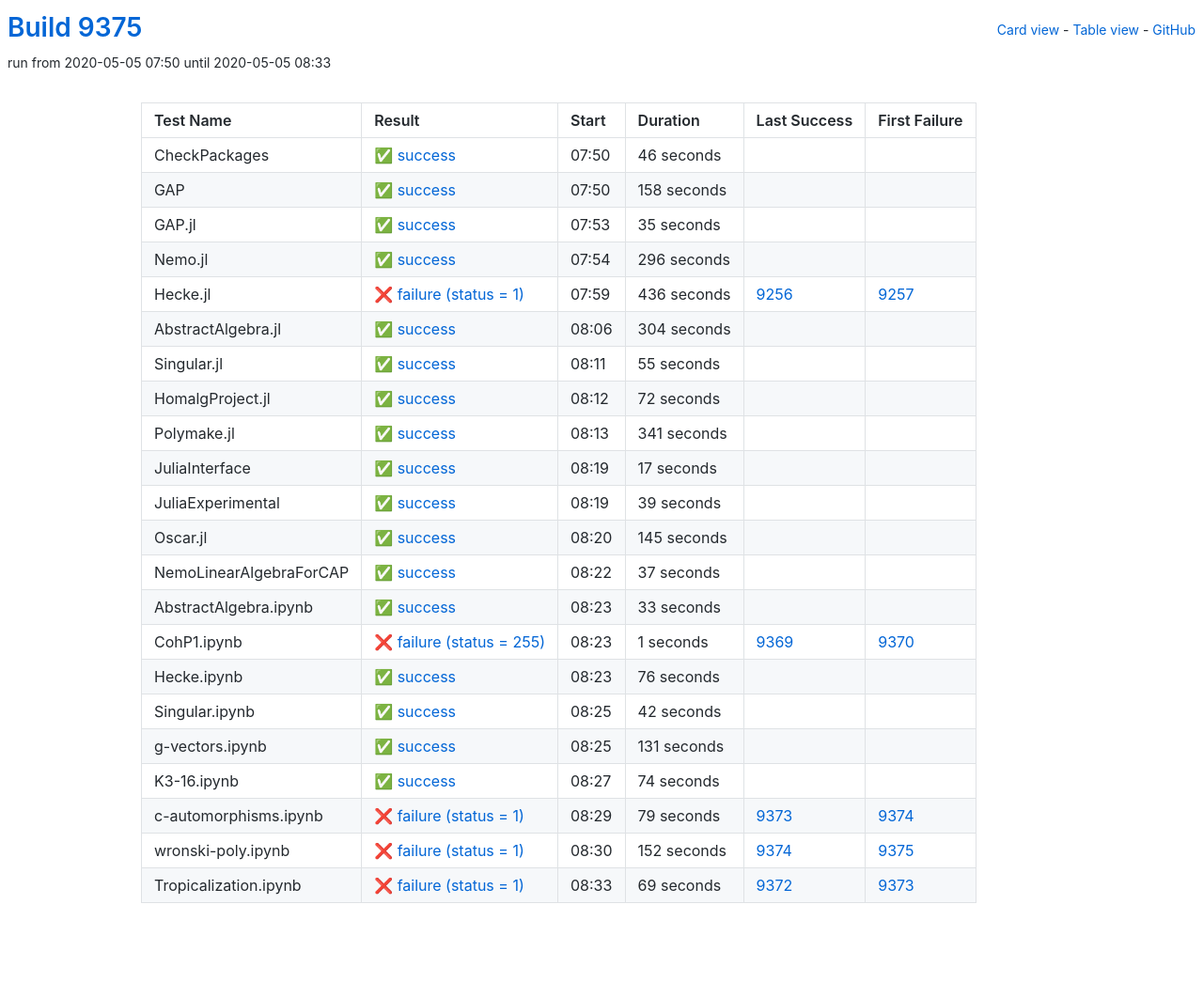
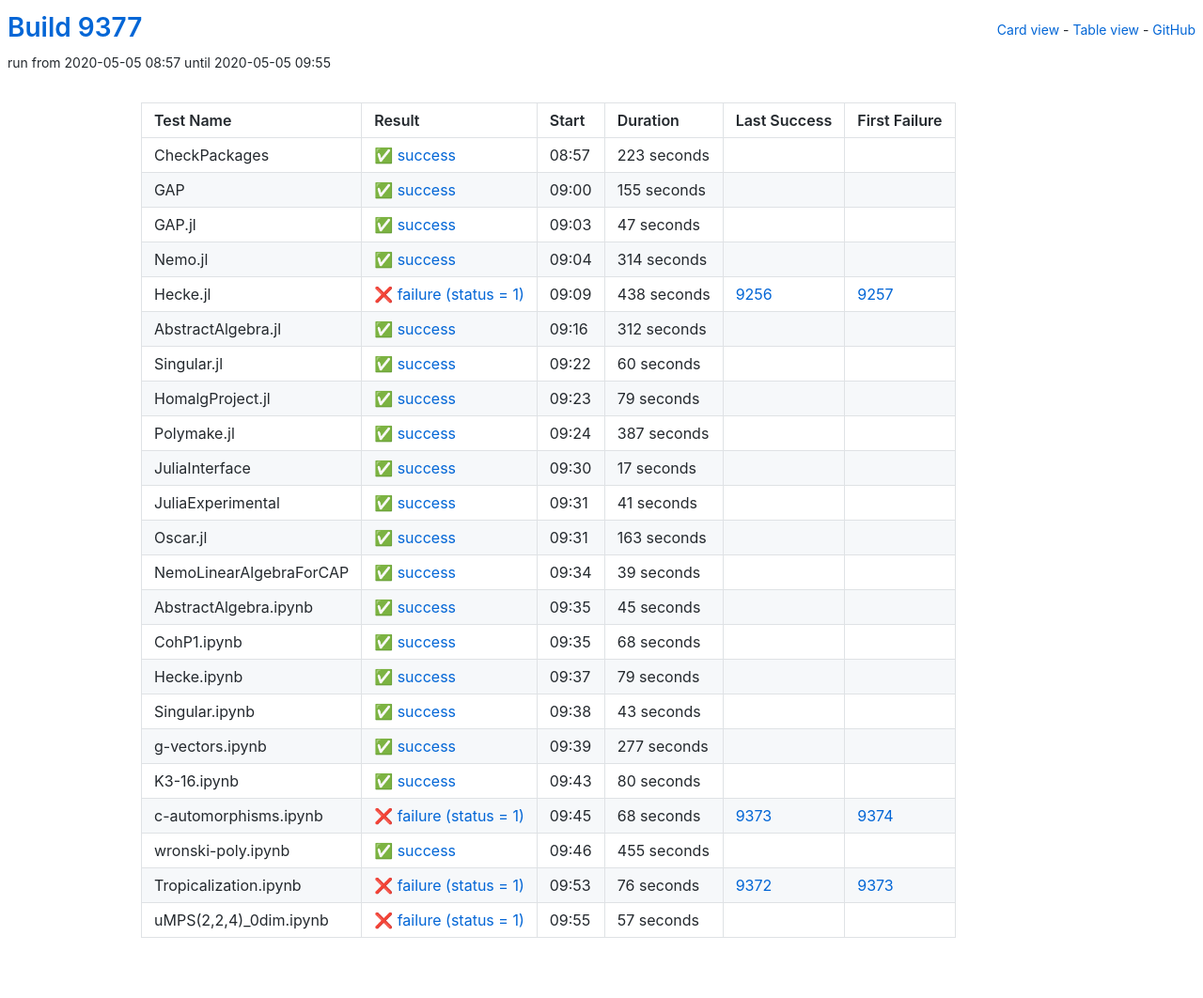
Before and after one commit to oscar-system/oscar-ci-status, a Jekyll site: the page built from table.html, in a window 1280 px wide. Shown: the whole page at 94% size. Built offline with Jekyll 4.4.1, drawn with Linux system fonts in a browser that asks for light colours; before the commit the page ends 1025 px from its top, so only the background shows below that.

Commit message:
Build 9377

```diff
--- a/_data/ci.yml
+++ b/_data/ci.yml
@@ -1,104 +1,104 @@
-build: 9375
-build_url: https://oscarci.mathematik.uni-kl.de/job/oscar/9375/
+build: 9377
+build_url: https://oscarci.mathematik.uni-kl.de/job/oscar/9377/
 job: oscar
 tests:
-- duration: 46
+- duration: 223
   exitcode: 0
   first_failure: false
   first_failure_url: null
   last_success: false
   last_success_url: null
-  log: https://oscarci.mathematik.uni-kl.de/job/oscar/9375/artifact/logs/build-9375/CheckPackages.log
+  log: https://oscarci.mathematik.uni-kl.de/job/oscar/9377/artifact/logs/build-9377/CheckPackages.log
   name: CheckPackages
-  start: 2020-05-05 07:50
+  start: 2020-05-05 08:57
   status: success
   success: true
-- duration: 158
+- duration: 155
   exitcode: 0
   first_failure: false
   first_failure_url: null
   last_success: false
   last_success_url: null
-  log: https://oscarci.mathematik.uni-kl.de/job/oscar/9375/artifact/logs/build-9375/GAP.log
+  log: https://oscarci.mathematik.uni-kl.de/job/oscar/9377/artifact/logs/build-9377/GAP.log
   name: GAP
-  start: 2020-05-05 07:50
+  start: 2020-05-05 09:00
   status: success
   success: true
-- duration: 35
+- duration: 47
   exitcode: 0
   first_failure: false
   first_failure_url: null
   last_success: false
   last_success_url: null
-  log: https://oscarci.mathematik.uni-kl.de/job/oscar/9375/artifact/logs/build-9375/GAP.jl.log
+  log: https://oscarci.mathematik.uni-kl.de/job/oscar/9377/artifact/logs/build-9377/GAP.jl.log
   name: GAP.jl
-  start: 2020-05-05 07:53
+  start: 2020-05-05 09:03
   status: success
   success: true
-- duration: 296
+- duration: 314
   exitcode: 0
   first_failure: false
   first_failure_url: null
   last_success: false
   last_success_url: null
-  log: https://oscarci.mathematik.uni-kl.de/job/oscar/9375/artifact/logs/build-9375/Nemo.jl.log
+  log: https://oscarci.mathematik.uni-kl.de/job/oscar/9377/artifact/logs/build-9377/Nemo.jl.log
   name: Nemo.jl
-  start: 2020-05-05 07:54
+  start: 2020-05-05 09:04
   status: success
   success: true
-- duration: 436
+- duration: 438
   exitcode: 1
   first_failure: 9257
   first_failure_url: https://oscarci.mathematik.uni-kl.de/job/oscar/9257/
   last_success: 9256
   last_success_url: https://oscarci.mathematik.uni-kl.de/job/oscar/9256/
-  log: https://oscarci.mathematik.uni-kl.de/job/oscar/9375/artifact/logs/build-9375/Hecke.jl.log
+  log: https://oscarci.mathematik.uni-kl.de/job/oscar/9377/artifact/logs/build-9377/Hecke.jl.log
   name: Hecke.jl
-  start: 2020-05-05 07:59
+  start: 2020-05-05 09:09
   status: failure
   success: false
-- duration: 304
+- duration: 312
   exitcode: 0
   first_failure: false
   first_failure_url: null
   last_success: false
   last_success_url: null
-  log: https://oscarci.mathematik.uni-kl.de/job/oscar/9375/artifact/logs/build-9375/AbstractAlgebra.jl.log
+  log: https://oscarci.mathematik.uni-kl.de/job/oscar/9377/artifact/logs/build-9377/AbstractAlgebra.jl.log
   name: AbstractAlgebra.jl
-  start: 2020-05-05 08:06
+  start: 2020-05-05 09:16
   status: success
   success: true
-- duration: 55
+- duration: 60
   exitcode: 0
   first_failure: false
   first_failure_url: null
   last_success: false
   last_success_url: null
-  log: https://oscarci.mathematik.uni-kl.de/job/oscar/9375/artifact/logs/build-9375/Singular.jl.log
+  log: https://oscarci.mathematik.uni-kl.de/job/oscar/9377/artifact/logs/build-9377/Singular.jl.log
   name: Singular.jl
-  start: 2020-05-05 08:11
+  start: 2020-05-05 09:22
   status: success
   success: true
-- duration: 72
+- duration: 79
   exitcode: 0
   first_failure: false
   first_failure_url: null
   last_success: false
   last_success_url: null
-  log: https://oscarci.mathematik.uni-kl.de/job/oscar/9375/artifact/logs/build-9375/HomalgProject.jl.log
+  log: https://oscarci.mathematik.uni-kl.de/job/oscar/9377/artifact/logs/build-9377/HomalgProject.jl.log
   name: HomalgProject.jl
-  start: 2020-05-05 08:12
+  start: 2020-05-05 09:23
   status: success
   success: true
-- duration: 341
+- duration: 387
   exitcode: 0
   first_failure: false
   first_failure_url: null
   last_success: false
   last_success_url: null
-  log: https://oscarci.mathematik.uni-kl.de/job/oscar/9375/artifact/logs/build-9375/Polymake.jl.log
+  log: https://oscarci.mathematik.uni-kl.de/job/oscar/9377/artifact/logs/build-9377/Polymake.jl.log
   name: Polymake.jl
-  start: 2020-05-05 08:13
+  start: 2020-05-05 09:24
   status: success
   success: true
 - duration: 17
@@ -107,9 +107,31 @@ tests:
   first_failure_url: null
   last_success: false
   last_success_url: null
-  log: https://oscarci.mathematik.uni-kl.de/job/oscar/9375/artifact/logs/build-9375/JuliaInterface.log
+  log: https://oscarci.mathematik.uni-kl.de/job/oscar/9377/artifact/logs/build-9377/JuliaInterface.log
   name: JuliaInterface
-  start: 2020-05-05 08:19
+  start: 2020-05-05 09:30
+  status: success
+  success: true
+- duration: 41
+  exitcode: 0
+  first_failure: false
+  first_failure_url: null
+  last_success: false
+  last_success_url: null
+  log: https://oscarci.mathematik.uni-kl.de/job/oscar/9377/artifact/logs/build-9377/JuliaExperimental.log
+  name: JuliaExperimental
+  start: 2020-05-05 09:31
+  status: success
+  success: true
+- duration: 163
+  exitcode: 0
+  first_failure: false
+  first_failure_url: null
+  last_success: false
+  last_success_url: null
+  log: https://oscarci.mathematik.uni-kl.de/job/oscar/9377/artifact/logs/build-9377/Oscar.jl.log
+  name: Oscar.jl
+  start: 2020-05-05 09:31
   status: success
   success: true
 - duration: 39
@@ -118,129 +140,118 @@ tests:
   first_failure_url: null
   last_success: false
   last_success_url: null
-  log: https://oscarci.mathematik.uni-kl.de/job/oscar/9375/artifact/logs/build-9375/JuliaExperimental.log
-  name: JuliaExperimental
-  start: 2020-05-05 08:19
+  log: https://oscarci.mathematik.uni-kl.de/job/oscar/9377/artifact/logs/build-9377/NemoLinearAlgebraForCAP.log
+  name: NemoLinearAlgebraForCAP
+  start: 2020-05-05 09:34
   status: success
   success: true
-- duration: 145
+- duration: 45
   exitcode: 0
   first_failure: false
   first_failure_url: null
   last_success: false
   last_success_url: null
-  log: https://oscarci.mathematik.uni-kl.de/job/oscar/9375/artifact/logs/build-9375/Oscar.jl.log
-  name: Oscar.jl
-  start: 2020-05-05 08:20
+  log: https://oscarci.mathematik.uni-kl.de/job/oscar/9377/artifact/logs/build-9377/AbstractAlgebra.ipynb.log
+  name: AbstractAlgebra.ipynb
+  start: 2020-05-05 09:35
   status: success
   success: true
-- duration: 37
+- duration: 68
   exitcode: 0
   first_failure: false
   first_failure_url: null
   last_success: false
   last_success_url: null
-  log: https://oscarci.mathematik.uni-kl.de/job/oscar/9375/artifact/logs/build-9375/NemoLinearAlgebraForCAP.log
-  name: NemoLinearAlgebraForCAP
-  start: 2020-05-05 08:22
+  log: https://oscarci.mathematik.uni-kl.de/job/oscar/9377/artifact/logs/build-9377/CohP1.ipynb.log
+  name: CohP1.ipynb
+  start: 2020-05-05 09:35
   status: success
   success: true
-- duration: 33
+- duration: 79
   exitcode: 0
   first_failure: false
   first_failure_url: null
   last_success: false
   last_success_url: null
-  log: https://oscarci.mathematik.uni-kl.de/job/oscar/9375/artifact/logs/build-9375/AbstractAlgebra.ipynb.log
-  name: AbstractAlgebra.ipynb
-  start: 2020-05-05 08:23
+  log: https://oscarci.mathematik.uni-kl.de/job/oscar/9377/artifact/logs/build-9377/Hecke.ipynb.log
+  name: Hecke.ipynb
+  start: 2020-05-05 09:37
   status: success
   success: true
-- duration: 1
-  exitcode: 255
-  first_failure: 9370
-  first_failure_url: https://oscarci.mathematik.uni-kl.de/job/oscar/9370/
-  last_success: 9369
-  last_success_url: https://oscarci.mathematik.uni-kl.de/job/oscar/9369/
-  log: https://oscarci.mathematik.uni-kl.de/job/oscar/9375/artifact/logs/build-9375/CohP1.ipynb.log
-  name: CohP1.ipynb
-  start: 2020-05-05 08:23
-  status: failure
-  success: false
-- duration: 76
+- duration: 43
   exitcode: 0
   first_failure: false
   first_failure_url: null
   last_success: false
   last_success_url: null
-  log: https://oscarci.mathematik.uni-kl.de/job/oscar/9375/artifact/logs/build-9375/Hecke.ipynb.log
-  name: Hecke.ipynb
-  start: 2020-05-05 08:23
+  log: https://oscarci.mathematik.uni-kl.de/job/oscar/9377/artifact/logs/build-9377/Singular.ipynb.log
+  name: Singular.ipynb
+  start: 2020-05-05 09:38
   status: success
   success: true
-- duration: 42
+- duration: 277
   exitcode: 0
   first_failure: false
   first_failure_url: null
   last_success: false
   last_success_url: null
-  log: https://oscarci.mathematik.uni-kl.de/job/oscar/9375/artifact/logs/build-9375/Singular.ipynb.log
-  name: Singular.ipynb
-  start: 2020-05-05 08:25
+  log: https://oscarci.mathematik.uni-kl.de/job/oscar/9377/artifact/logs/build-9377/g-vectors.ipynb.log
+  name: g-vectors.ipynb
+  start: 2020-05-05 09:39
   status: success
   success: true
-- duration: 131
+- duration: 80
   exitcode: 0
   first_failure: false
   first_failure_url: null
   last_success: false
   last_success_url: null
-  log: https://oscarci.mathematik.uni-kl.de/job/oscar/9375/artifact/logs/build-9375/g-vectors.ipynb.log
-  name: g-vectors.ipynb
-  start: 2020-05-05 08:25
+  log: https://oscarci.mathematik.uni-kl.de/job/oscar/9377/artifact/logs/build-9377/K3-16.ipynb.log
+  name: K3-16.ipynb
+  start: 2020-05-05 09:43
   status: success
   success: true
-- duration: 74
+- duration: 68
+  exitcode: 1
+  first_failure: 9374
+  first_failure_url: https://oscarci.mathematik.uni-kl.de/job/oscar/9374/
+  last_success: 9373
+  last_success_url: https://oscarci.mathematik.uni-kl.de/job/oscar/9373/
+  log: https://oscarci.mathematik.uni-kl.de/job/oscar/9377/artifact/logs/build-9377/c-automorphisms.ipynb.log
+  name: c-automorphisms.ipynb
+  start: 2020-05-05 09:45
+  status: failure
+  success: false
+- duration: 455
   exitcode: 0
   first_failure: false
   first_failure_url: null
   last_success: false
   last_success_url: null
-  log: https://oscarci.mathematik.uni-kl.de/job/oscar/9375/artifact/logs/build-9375/K3-16.ipynb.log
-  name: K3-16.ipynb
-  start: 2020-05-05 08:27
+  log: https://oscarci.mathematik.uni-kl.de/job/oscar/9377/artifact/logs/build-9377/wronski-poly.ipynb.log
+  name: wronski-poly.ipynb
+  start: 2020-05-05 09:46
   status: success
   success: true
-- duration: 79
-  exitcode: 1
-  first_failure: 9374
-  first_failure_url: https://oscarci.mathematik.uni-kl.de/job/oscar/9374/
-  last_success: 9373
-  last_success_url: https://oscarci.mathematik.uni-kl.de/job/oscar/9373/
-  log: https://oscarci.mathematik.uni-kl.de/job/oscar/9375/artifact/logs/build-9375/c-automorphisms.ipynb.log
-  name: c-automorphisms.ipynb
-  start: 2020-05-05 08:29
-  status: failure
-  success: false
-- duration: 152
-  exitcode: 1
-  first_failure: 9375
-  first_failure_url: https://oscarci.mathematik.uni-kl.de/job/oscar/9375/
-  last_success: 9374
-  last_success_url: https://oscarci.mathematik.uni-kl.de/job/oscar/9374/
-  log: https://oscarci.mathematik.uni-kl.de/job/oscar/9375/artifact/logs/build-9375/wronski-poly.ipynb.log
-  name: wronski-poly.ipynb
-  start: 2020-05-05 08:30
-  status: failure
-  success: false
-- duration: 69
+- duration: 76
   exitcode: 1
   first_failure: 9373
   first_failure_url: https://oscarci.mathematik.uni-kl.de/job/oscar/9373/
   last_success: 9372
   last_success_url: https://oscarci.mathematik.uni-kl.de/job/oscar/9372/
-  log: https://oscarci.mathematik.uni-kl.de/job/oscar/9375/artifact/logs/build-9375/Tropicalization.ipynb.log
+  log: https://oscarci.mathematik.uni-kl.de/job/oscar/9377/artifact/logs/build-9377/Tropicalization.ipynb.log
   name: Tropicalization.ipynb
-  start: 2020-05-05 08:33
+  start: 2020-05-05 09:53
   status: failure
   success: false
+- duration: 57
+  exitcode: 1
+  first_failure: false
+  first_failure_url: null
+  last_success: false
+  last_success_url: null
+  log: https://oscarci.mathematik.uni-kl.de/job/oscar/9377/artifact/logs/build-9377/uMPS-2-2-4-_0dim.ipynb.log
+  name: uMPS(2,2,4)_0dim.ipynb
+  start: 2020-05-05 09:55
+  status: failure
+  success: false
```
Also changed, not shown: README.md.
